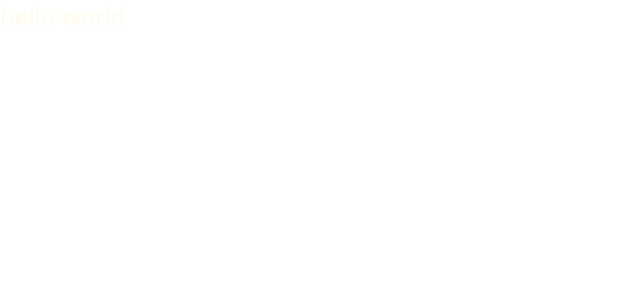
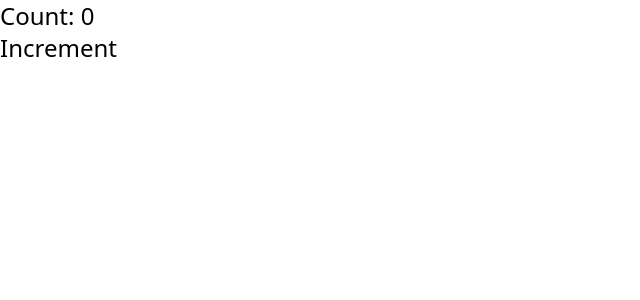
Before and after one commit to Junezm/ai-meetting, a Next.js app: page / in a window 1280 px wide. Shown: the top 300 px of the page, without its empty margins (0-640 px from the left). Built offline with nearby package versions, Linux system fonts and the light colour scheme.

Commit message:
02.database neon drizzle orm

```diff
--- /dev/null
+++ b/drizzle.config.ts
@@ -0,0 +1,11 @@
+import 'dotenv/config';
+import { defineConfig } from 'drizzle-kit';
+
+export default defineConfig({
+  out: './drizzle',
+  schema: './src/db/schema.ts',
+  dialect: 'postgresql',
+  dbCredentials: {
+    url: process.env.DATABASE_URL!,
+  },
+});
--- a/src/app/page.tsx
+++ b/src/app/page.tsx
@@ -1,5 +1,14 @@
+"use client"
+import { useState } from "react"
+
 export default function Home() {
+
+  const [count, setCount] = useState(0)
+
   return (
-    <div className="text-2xl text-amber-50">hello world</div>
+    <div className="text-2xl text-black">
+      <h1>Count: {count}</h1>
+      <button onClick={() => setCount(count + 1)}>Increment</button>
+    </div>
   )
 }
--- /dev/null
+++ b/src/db/index.ts
@@ -0,0 +1,3 @@
+import { drizzle } from "drizzle-orm/node-postgres"
+
+export const db = drizzle(process.env.DATABASE_URL!);
--- /dev/null
+++ b/src/db/schema.ts
@@ -0,0 +1,8 @@
+import { pgTable, serial, varchar } from "drizzle-orm/pg-core";
+
+export const usersTable = pgTable("users", {
+  id: serial("id").primaryKey(),
+  name: varchar("name", { length: 255 }).notNull(),
+  email: varchar("email", { length: 255 }).notNull().unique(),
+  password: varchar("password", { length: 255 }).notNull(),
+});
```
Also changed, not shown: package.json (+9 -1 lines), 1 other file (tests, documents, lock files or other folders).
